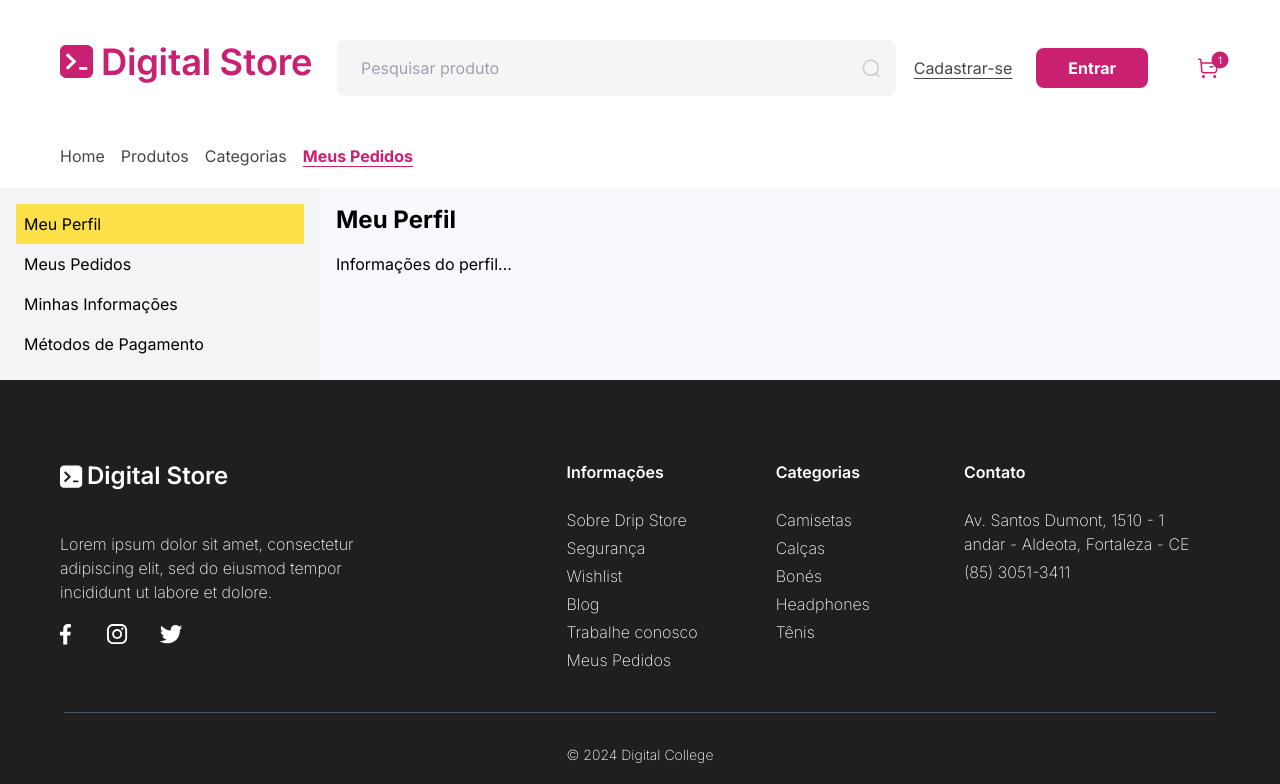
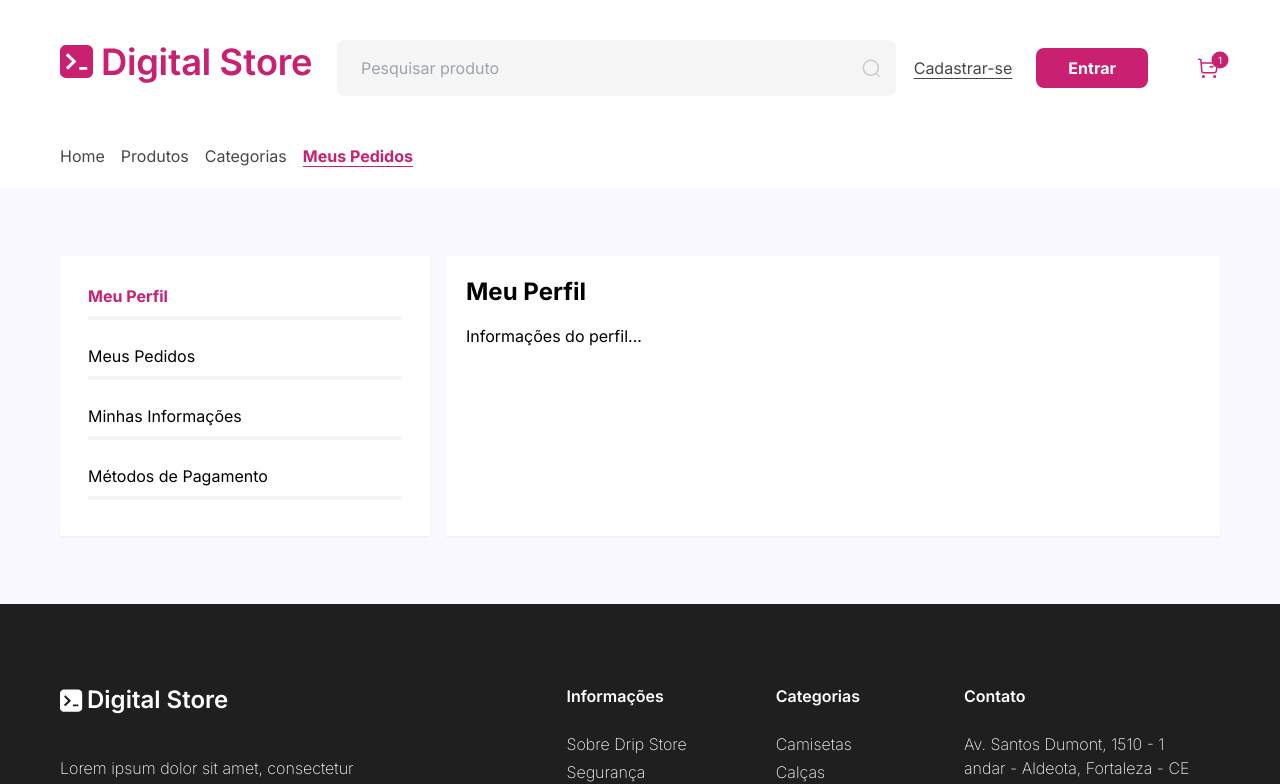
Before and after one commit to Gleis0nLemos/digital_store, a React (Vite) app: page /myproducts in a window 1280 px wide. Shown: the top 784 px of the page. Built offline with nearby package versions, Linux system fonts and the light colour scheme.

Commit message:
feat: sidebar is set

```diff
--- a/src/components/MyInformations.jsx
+++ b/src/components/MyInformations.jsx
@@ -1,4 +1,3 @@
-// src/components/Information.jsx
 import React from 'react';
 
 const Information = () => {
--- a/src/components/SideMenu.jsx
+++ b/src/components/SideMenu.jsx
@@ -11,15 +11,16 @@ const SideMenu = ({ selectedMenu, setSelectedMenu }) => {
   ];
 
   return (
-    <nav className="w-1/4 bg-gray-100 p-4">
+    <nav className="w-[370px] bg-white p-5 shadow-sm">
       <ul>
         {menuItems.map(item => (
           <li
             key={item.id}
-            className={`p-2 cursor-pointer ${selectedMenu === item.id ? 'bg-yellow-300' : ''}`}
+            className={`p-2 cursor-pointer ${selectedMenu === item.id ? 'text-primary font-bold' : ''}`}
             onClick={() => setSelectedMenu(item.id)}
           >
             {item.label}
+            <hr className="border-2 border-light-gray-3 my-2" />
           </li>
         ))}
       </ul>
--- a/src/output.css
+++ b/src/output.css
@@ -675,6 +675,16 @@ video {
   margin-right: auto;
 }
 
+.my-12 {
+  margin-top: 3rem;
+  margin-bottom: 3rem;
+}
+
+.my-2 {
+  margin-top: 0.5rem;
+  margin-bottom: 0.5rem;
+}
+
 .my-4 {
   margin-top: 1rem;
   margin-bottom: 1rem;
@@ -743,6 +753,10 @@ video {
   margin-left: 0.75rem;
 }
 
+.ml-4 {
+  margin-left: 1rem;
+}
+
 .ml-6 {
   margin-left: 1.5rem;
 }
@@ -903,6 +917,10 @@ video {
   width: 280px;
 }
 
+.w-\[370px\] {
+  width: 370px;
+}
+
 .w-\[400px\] {
   width: 400px;
 }
@@ -917,15 +935,15 @@ video {
 
 .w-full {
   width: 100%;
-}
-
-.w-1\/4 {
-  width: 25%;
 }
 
 .min-w-max {
   min-width: -moz-max-content;
   min-width: max-content;
+}
+
+.max-w-md {
+  max-width: 28rem;
 }
 
 .flex-1 {
@@ -1084,6 +1102,11 @@ video {
   border-style: none;
 }
 
+.border-gray-300 {
+  --tw-border-opacity: 1;
+  border-color: rgb(209 213 219 / var(--tw-border-opacity));
+}
+
 .border-gray-600 {
   --tw-border-opacity: 1;
   border-color: rgb(75 85 99 / var(--tw-border-opacity));
@@ -1109,6 +1132,11 @@ video {
   border-color: rgb(255 255 255 / var(--tw-border-opacity));
 }
 
+.bg-blue-500 {
+  --tw-bg-opacity: 1;
+  background-color: rgb(59 130 246 / var(--tw-bg-opacity));
+}
+
 .bg-blue-gray {
   --tw-bg-opacity: 1;
   background-color: rgb(216 227 242 / var(--tw-bg-opacity));
@@ -1153,16 +1181,6 @@ video {
   background-color: rgb(255 255 255 / var(--tw-bg-opacity));
 }
 
-.bg-gray-100 {
-  --tw-bg-opacity: 1;
-  background-color: rgb(243 244 246 / var(--tw-bg-opacity));
-}
-
-.bg-yellow-300 {
-  --tw-bg-opacity: 1;
-  background-color: rgb(253 224 71 / var(--tw-bg-opacity));
-}
-
 .bg-none {
   background-image: none;
 }
@@ -1184,16 +1202,16 @@ video {
   padding: 0.5rem;
 }
 
+.p-4 {
+  padding: 1rem;
+}
+
 .p-5 {
   padding: 20px;
 }
 
 .p-8 {
   padding: 2rem;
-}
-
-.p-4 {
-  padding: 1rem;
 }
 
 .px-0\.5 {
@@ -1461,6 +1479,11 @@ video {
   color: rgb(102 102 102 / var(--tw-text-opacity));
 }
 
+.text-gray-700 {
+  --tw-text-opacity: 1;
+  color: rgb(55 65 81 / var(--tw-text-opacity));
+}
+
 .text-light-gray {
   --tw-text-opacity: 1;
   color: rgb(143 143 143 / var(--tw-text-opacity));
@@ -1496,6 +1519,12 @@ video {
 
 .underline-offset-4 {
   text-underline-offset: 4px;
+}
+
+.shadow-md {
+  --tw-shadow: 0 4px 6px -1px rgb(0 0 0 / 0.1), 0 2px 4px -2px rgb(0 0 0 / 0.1);
+  --tw-shadow-colored: 0 4px 6px -1px var(--tw-shadow-color), 0 2px 4px -2px var(--tw-shadow-color);
+  box-shadow: var(--tw-ring-offset-shadow, 0 0 #0000), var(--tw-ring-shadow, 0 0 #0000), var(--tw-shadow);
 }
 
 .shadow-sm {
@@ -1508,6 +1537,11 @@ video {
   filter: var(--tw-blur) var(--tw-brightness) var(--tw-contrast) var(--tw-grayscale) var(--tw-hue-rotate) var(--tw-invert) var(--tw-saturate) var(--tw-sepia) var(--tw-drop-shadow);
 }
 
+.hover\:bg-blue-600:hover {
+  --tw-bg-opacity: 1;
+  background-color: rgb(37 99 235 / var(--tw-bg-opacity));
+}
+
 .hover\:bg-light-gray-3:hover {
   --tw-bg-opacity: 1;
   background-color: rgb(245 245 245 / var(--tw-bg-opacity));
@@ -1527,6 +1561,11 @@ video {
   text-decoration-line: underline;
 }
 
+.focus\:border-blue-500:focus {
+  --tw-border-opacity: 1;
+  border-color: rgb(59 130 246 / var(--tw-border-opacity));
+}
+
 .focus\:border-transparent:focus {
   border-color: transparent;
 }
@@ -1536,6 +1575,22 @@ video {
   outline-offset: 2px;
 }
 
+.focus\:ring-2:focus {
+  --tw-ring-offset-shadow: var(--tw-ring-inset) 0 0 0 var(--tw-ring-offset-width) var(--tw-ring-offset-color);
+  --tw-ring-shadow: var(--tw-ring-inset) 0 0 0 calc(2px + var(--tw-ring-offset-width)) var(--tw-ring-color);
+  box-shadow: var(--tw-ring-offset-shadow), var(--tw-ring-shadow), var(--tw-shadow, 0 0 #0000);
+}
+
+.focus\:ring-blue-400:focus {
+  --tw-ring-opacity: 1;
+  --tw-ring-color: rgb(96 165 250 / var(--tw-ring-opacity));
+}
+
+.focus\:ring-blue-500:focus {
+  --tw-ring-opacity: 1;
+  --tw-ring-color: rgb(59 130 246 / var(--tw-ring-opacity));
+}
+
 .focus\:ring-primary:focus {
   --tw-ring-opacity: 1;
   --tw-ring-color: rgb(201 32 113 / var(--tw-ring-opacity));
@@ -1552,6 +1607,11 @@ video {
 
   .sm\:flex-row {
     flex-direction: row;
+  }
+
+  .sm\:text-sm {
+    font-size: 0.875rem;
+    line-height: 1.25rem;
   }
 }
 
--- a/src/pages/MyRequestsPage.jsx
+++ b/src/pages/MyRequestsPage.jsx
@@ -15,7 +15,7 @@ const MyRequestsPage = () => {
         return <Profile />;
       case 'orders':
         return <Orders />;
-      case 'requests':
+      case 'information':
         return <MyInformations />;
       default:
         return <PaymentMethods />;
@@ -24,9 +24,9 @@ const MyRequestsPage = () => {
 
   return (
     <Layout>
-      <div className="flex">
+      <div className="flex mx-auto c-max-width my-12 p-5">
         <SideMenu selectedMenu={selectedMenu} setSelectedMenu={setSelectedMenu}/>
-        <div className="flex-1 p-4">
+        <div className="flex-1 bg-white ml-4 p-5 shadow-sm">
           {renderContent()}
         </div>
       </div>
```
